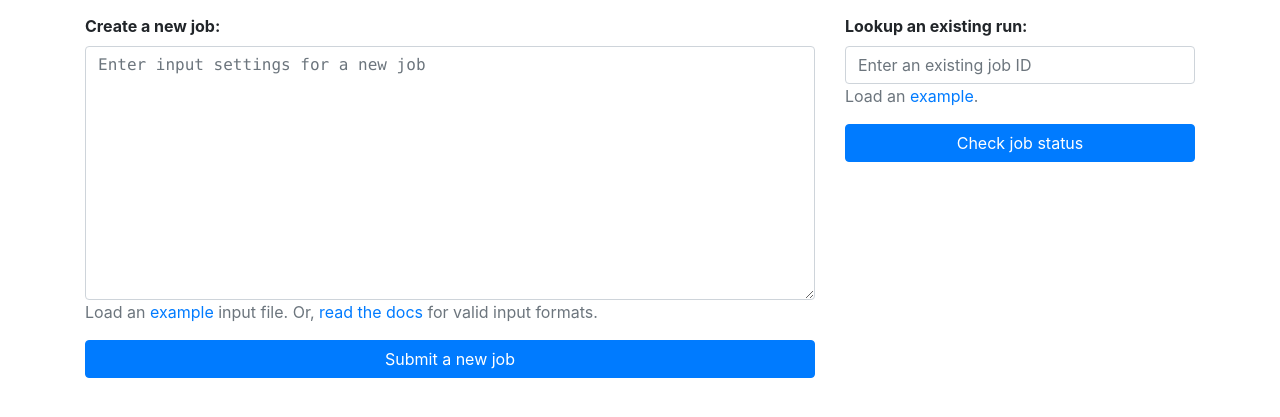
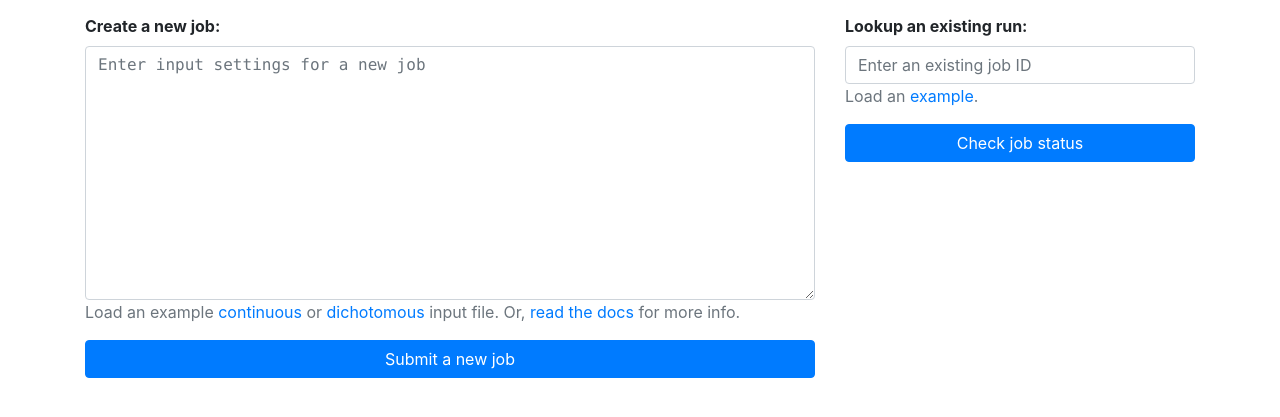
Before and after one commit to shapiromatron/bmds-server, a Django app: page / in a window 1280 px wide. Shown: the part 330-747 px from the top of the page. Run offline with Django 3.2, Linux system fonts and the light colour scheme; parts of the project's set-up code (start-up, migrations or seed data) failed here and were passed over; some libraries are stand-ins or nearby versions.

Commit message:
use more interesting examples

```diff
--- a/templates/jobrunner/job_form.html
+++ b/templates/jobrunner/job_form.html
@@ -29,7 +29,7 @@
                     placeholder="Enter input settings for a new job"
                     id="id_inputs" name="inputs"
                     rows="10" required>{{form.inputs.value|default_if_none:""}}</textarea>
-                <p class='text-muted'>Load an <a id="example_input" href="#">example</a> input file. Or, <a href="http://bmds-server.readthedocs.io/en/latest/">read the docs</a> for valid input formats.</p>
+                <p class='text-muted'>Load an example <a id="example_c" href="#">continuous</a> or <a id="example_d" href="#">dichotomous</a> input file. Or, <a href="http://bmds-server.readthedocs.io/en/latest/">read the docs</a> for more info.</p>
             </div>
             {% include "jobrunner/_errors.html" with errors=form.inputs.errors %}
             <button type="submit" class="btn btn-primary btn-block">Submit a new job</button>
@@ -65,9 +65,14 @@ $(document).ready(function(){
         });
 
     // load example input file
-    $('#example_input').click(function(e){
+    $('#example_c').click(function(e){
         e.preventDefault();
-        $('#id_inputs').val('{\n    "dataset_type": "D",\n    "bmds_version": "BMDS2601",\n    "datasets": [\n        {\n            "doses": [0, 1.96, 5.69, 29.75],\n            "ns": [75, 49, 50, 49],\n            "incidences": [5, 1, 3, 14]\n        }\n    ]\n}');
+        $('#id_inputs').val('{\n    "dataset_type": "C",\n    "bmds_version": "BMDS2601",\n    "datasets": [\n        {\n            "doses": [0, 100, 500, 2500, 12500],\n            "ns": [9, 10, 9, 10, 6],\n            "responses": [33.7, 34.9, 40.9, 56.7, 121.7],\n            "stdevs": [5.0, 5.1, 6.2, 5.9, 18.1]\n        }\n    ]\n}');
+    });
+
+    $('#example_d').click(function(e){
+        e.preventDefault();
+        $('#id_inputs').val('{\n    "id": "my dichotomous datasets",\n    "dataset_type": "D",\n    "bmds_version": "BMDS2601",\n    "datasets": [\n        {\n            "id": "liver",\n            "doses": [0, 1.96, 5.69, 29.75],\n            "ns": [75, 49, 50, 49],\n            "incidences": [5, 1, 3, 14]\n        },\n        {\n            "id": "kidney",\n            "doses": [0, 40, 80, 230],\n            "ns": [12, 12, 12, 12],\n            "incidences": [0, 0, 2, 8]\n        }\n    ],\n    "bmr": {\n         "type": "Extra",\n         "value": 0.1\n    }\n}');
     });
 
     // load example ID
```
